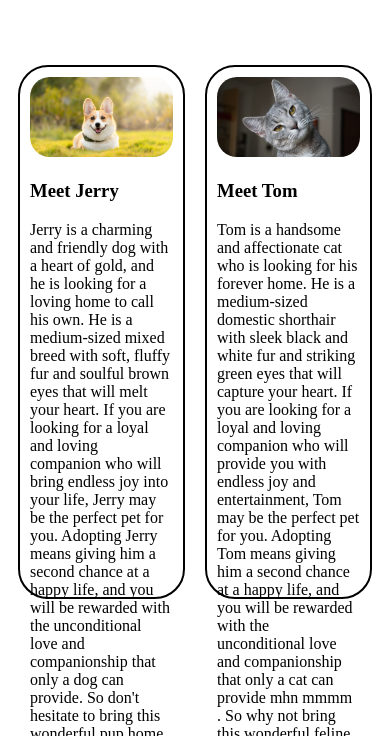
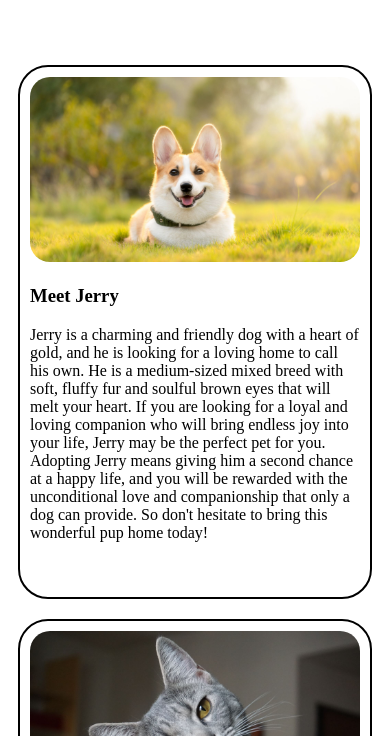
Before and after one commit to amudassr/CSS, a plain HTML site: page css-part-5/pet.html in a window 390 px wide. Shown: the part 108-844 px from the top of the page. Drawn offline with Linux system fonts and the light colour scheme.

Commit message:
add responsiveness to pet adoption page

```diff
--- a/css-part-5/pet.css
+++ b/css-part-5/pet.css
@@ -24,3 +24,9 @@ span {
     width: 100%;
     border-radius: 20px;
 }
+
+@media (max-width:593px) {
+    #pets {
+        flex-wrap: wrap;
+    }
+}
```
